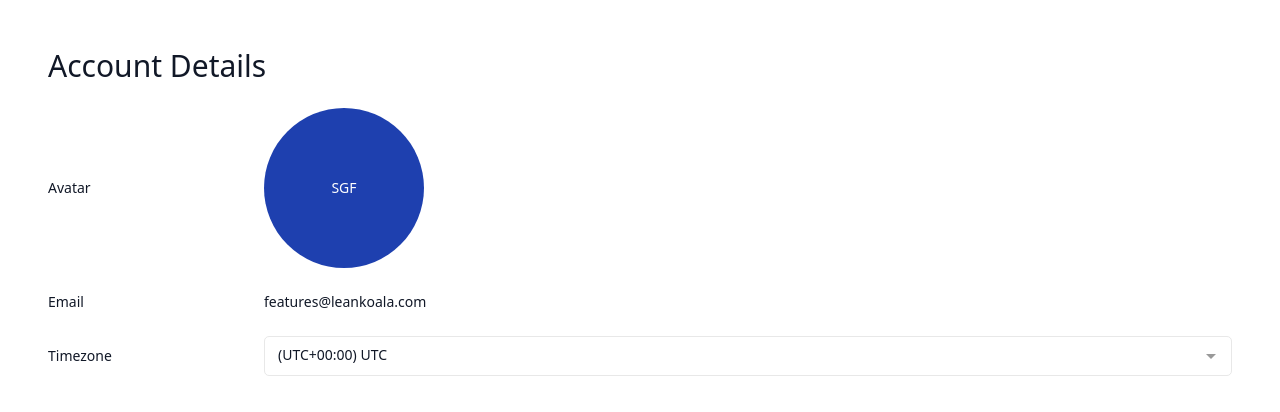
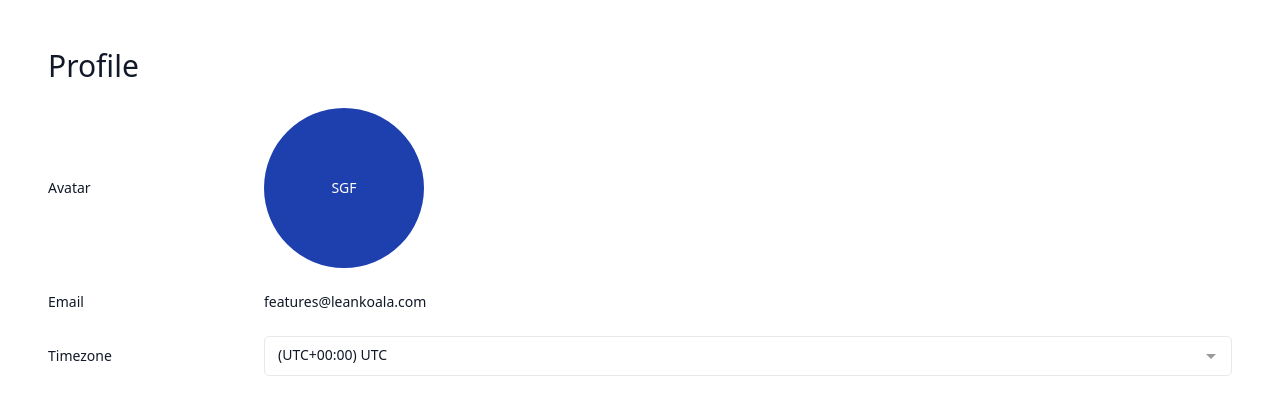
Before and after one commit to leankoala-gmbh/threeSixtyUserProfileComp, a Vue app: page / in a window 1280 px wide. Shown: the top 412 px of the page. Built offline with nearby package versions, Linux system fonts and the light colour scheme.

Commit message:
feat(lang): Updated Profile Name

```diff
--- a/package.json
+++ b/package.json
@@ -4,7 +4,7 @@
   "main": "dist/index.js",
   "author": "Sascha Fuchs <sascha.fuchs@webpros.com>",
   "license": "MIT",
-  "version": "1.0.10",
+  "version": "1.0.11",
   "engines": {
     "node": "16.x"
   },
--- a/src/components/feature/TSXUserProfile/TSXUserProfile.ce.vue
+++ b/src/components/feature/TSXUserProfile/TSXUserProfile.ce.vue
@@ -28,7 +28,7 @@ const props = defineProps({
   },
   header: {
     type: String,
-    default: 'Account Details'
+    default: 'Profile'
   }
 })
 
@@ -52,7 +52,7 @@ onMounted(() => {
 <template>
   <div class="@container/tsxupmain tsxUserProfile">
     <h2 v-if="header?.length" class="text-3xl font-medium mb-6">
-      {{ header }}
+      {{ translator('Profile') }}
     </h2>
     <ProfileInfos
       :user-data="userDataObj"
--- a/src/locales/de.json
+++ b/src/locales/de.json
@@ -2,7 +2,7 @@
   "Timezone": "Zeitzone",
   "Save": "Speichern",
   "TimezoneSaved": "Zeitzone gespeichert",
-  "AccountDetails": "Account Details",
+  "Profile": "Profile",
   "RemoveAccount": "Account entfernen",
   "RemoveAccountInfo": "After removing your account you will lose access to your server, website, blacklist and log file monitors and to all historical data."
 }
--- a/src/locales/en.json
+++ b/src/locales/en.json
@@ -2,7 +2,7 @@
   "Timezone": "Timezone",
   "Save": "Save",
   "TimezoneSaved": "Timezone saved",
-  "AccountDetails": "Account Details",
+  "Profile": "Profile",
   "RemoveAccount": "Remove account",
   "RemoveAccountInfo": "After removing your account you will lose access to your server, website, blacklist and log file monitors and to all historical data."
 }
--- a/src/locales/es.json
+++ b/src/locales/es.json
@@ -2,7 +2,7 @@
   "Timezone": "Timezone",
   "Save": "Save",
   "TimezoneSaved": "Timezone saved",
-  "AccountDetails": "Account Details",
+  "Profile": "Profile",
   "RemoveAccount": "Remove account",
   "RemoveAccountInfo": "After removing your account you will lose access to your server, website, blacklist and log file monitors and to all historical data."
 }
--- a/src/locales/fr.json
+++ b/src/locales/fr.json
@@ -2,7 +2,7 @@
   "Timezone": "Timezone",
   "Save": "Save",
   "TimezoneSaved": "Timezone saved",
-  "AccountDetails": "Account Details",
+  "Profile": "Profile",
   "RemoveAccount": "Remove account",
   "RemoveAccountInfo": "After removing your account you will lose access to your server, website, blacklist and log file monitors and to all historical data."
 }
--- a/src/locales/it.json
+++ b/src/locales/it.json
@@ -2,7 +2,7 @@
   "Timezone": "Timezone",
   "Save": "Save",
   "TimezoneSaved": "Timezone saved",
-  "AccountDetails": "Account Details",
+  "Profile": "Profile",
   "RemoveAccount": "Remove account",
   "RemoveAccountInfo": "After removing your account you will lose access to your server, website, blacklist and log file monitors and to all historical data."
 }
--- a/src/locales/ja.json
+++ b/src/locales/ja.json
@@ -2,7 +2,7 @@
   "Timezone": "Timezone",
   "Save": "Save",
   "TimezoneSaved": "Timezone saved",
-  "AccountDetails": "Account Details",
+  "Profile": "Profile",
   "RemoveAccount": "Remove account",
   "RemoveAccountInfo": "After removing your account you will lose access to your server, website, blacklist and log file monitors and to all historical data."
 }
--- a/src/locales/pt.json
+++ b/src/locales/pt.json
@@ -2,7 +2,7 @@
   "Timezone": "Timezone",
   "Save": "Save",
   "TimezoneSaved": "Timezone saved",
-  "AccountDetails": "Account Details",
+  "Profile": "Profile",
   "RemoveAccount": "Remove account",
   "RemoveAccountInfo": "After removing your account you will lose access to your server, website, blacklist and log file monitors and to all historical data."
 }
--- a/src/locales/ru.json
+++ b/src/locales/ru.json
@@ -2,7 +2,7 @@
   "Timezone": "Timezone",
   "Save": "Save",
   "TimezoneSaved": "Timezone saved",
-  "AccountDetails": "Account Details",
+  "Profile": "Profile",
   "RemoveAccount": "Remove account",
   "RemoveAccountInfo": "After removing your account you will lose access to your server, website, blacklist and log file monitors and to all historical data."
 }
```
